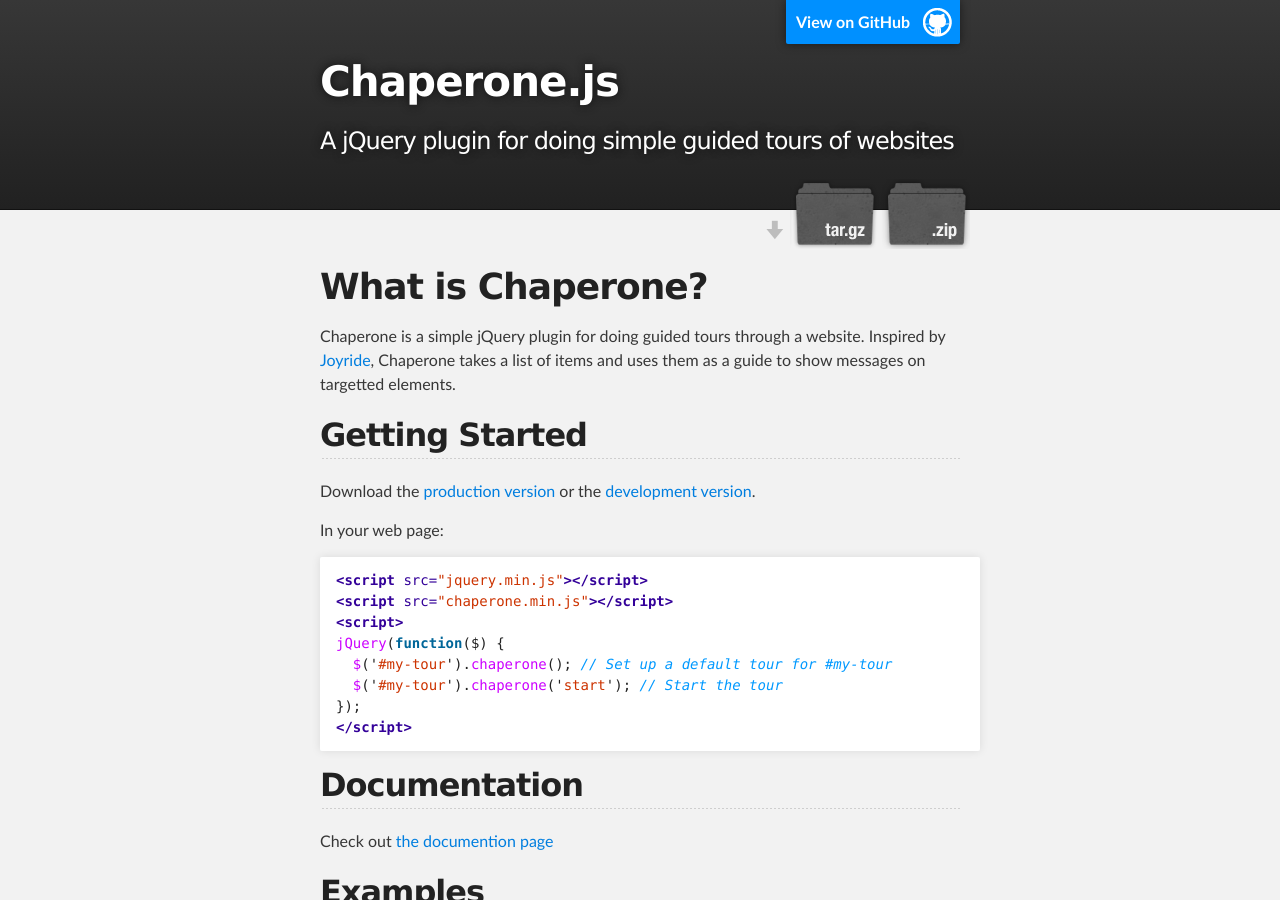
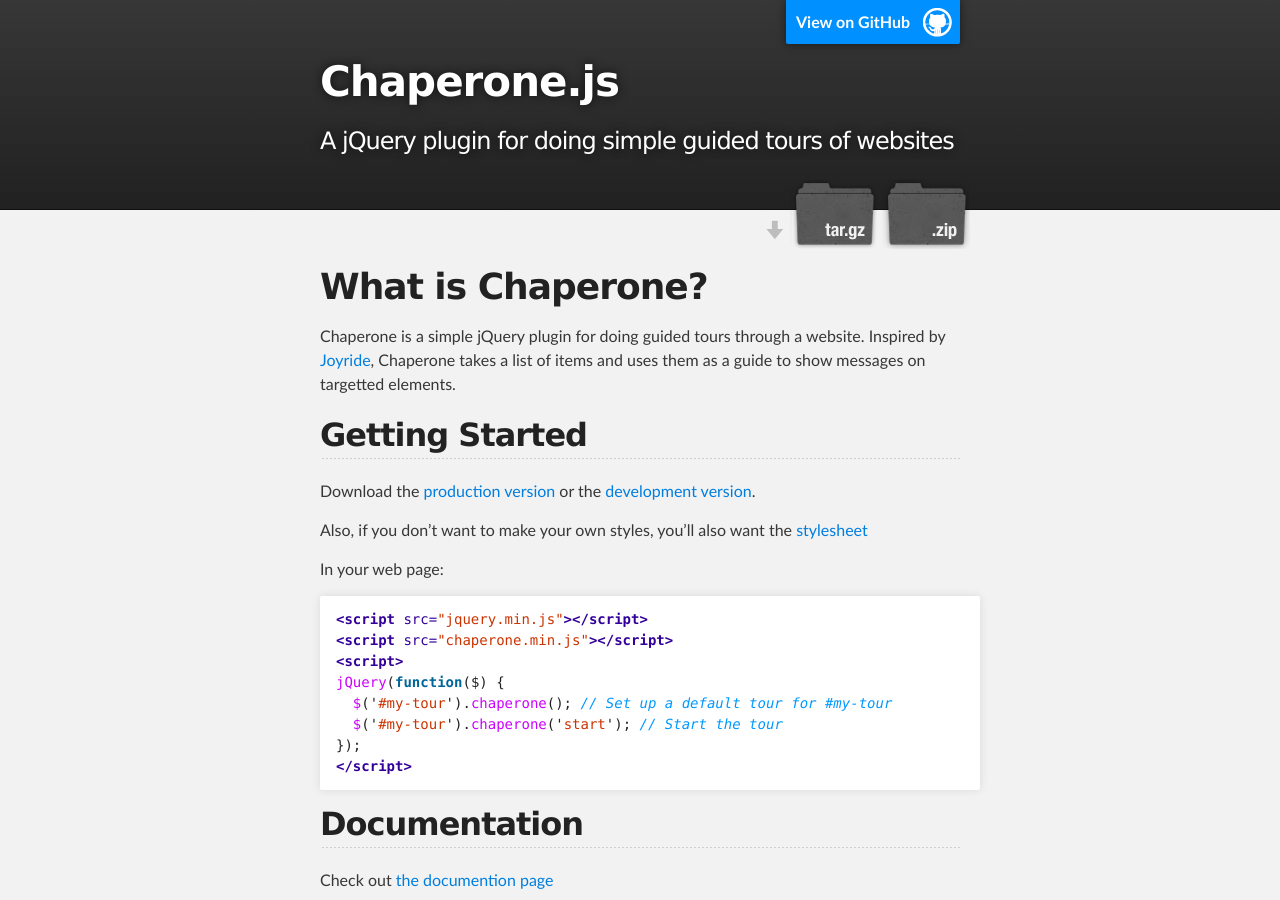
Before and after one commit to darkliquid/chaperone.js, a Jekyll site: the page built from index.md, in a window 1280 px wide and 900 px high. Built offline with Jekyll 4.4.1, drawn with Linux system fonts in a browser that asks for light colours.

Commit message:
Fixed bad js links. Added css link.

```diff
--- a/index.md
+++ b/index.md
@@ -11,8 +11,12 @@
 ## Getting Started
 Download the [production version][min] or the [development version][max].
 
-[min]: https://raw.github.com/darkliquid/chaperone/master/dist/chaperone.min.js
-[max]: https://raw.github.com/darkliquid/chaperone/master/dist/chaperone.js
+[min]: https://raw.github.com/darkliquid/chaperone.js/master/dist/chaperone.min.js
+[max]: https://raw.github.com/darkliquid/chaperone.js/master/dist/chaperone.js
+
+Also, if you don't want to make your own styles, you'll also want the [stylesheet][css]
+
+[css]: https://raw.github.com/darkliquid/chaperone.js/master/src/chaperone.css
 
 In your web page:
 
```
